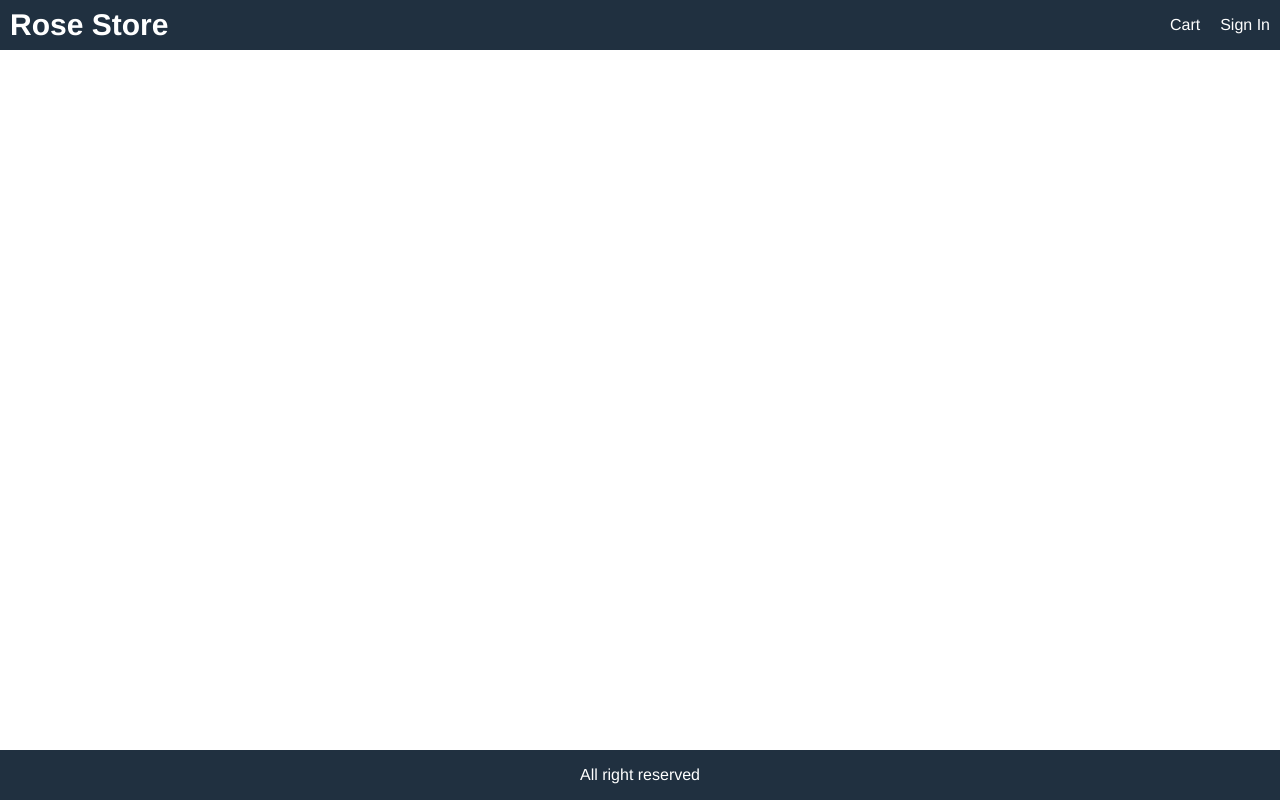
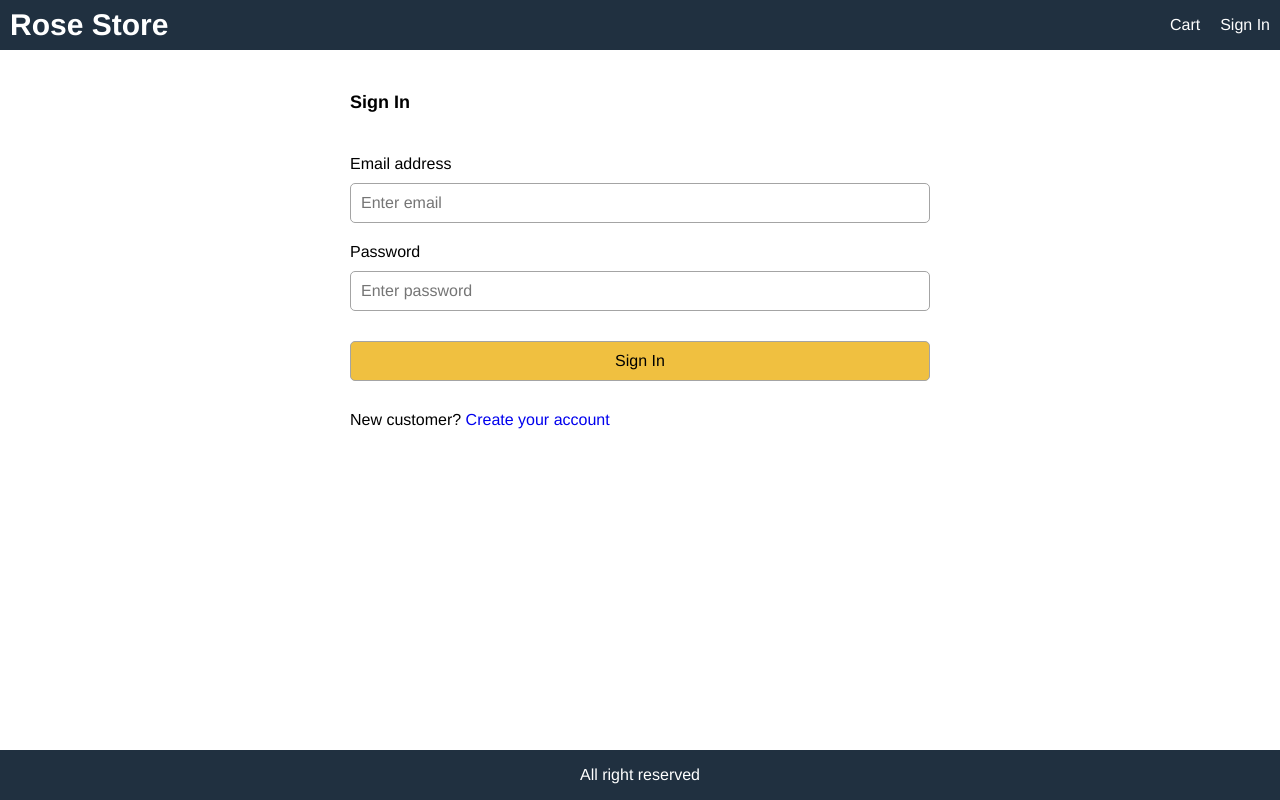
Before and after one commit to jsidd06/rose-store, a React (Create React App) app in the folder fronted/: page /signin in a window 1280 px wide. Built offline with nearby package versions, Linux system fonts and the light colour scheme.

Commit message:
signinscreen design is make it

```diff
--- a/fronted/src/App.js
+++ b/fronted/src/App.js
@@ -4,6 +4,7 @@
 import CartScreen from "./screens/CartScreen";
 import HomeScreen from "./screens/HomeScreen";
 import ProductScreen from "./screens/ProductScreen";
+import SignInScreen from "./screens/SignInScreen";
 
 function App() {
   const cart = useSelector((state) => state.cart);
@@ -32,6 +33,7 @@
             <Route path="/" element={<HomeScreen />} />
             <Route path="/product/:id" element={<ProductScreen />} />
             <Route path="/cart/:id?" element={<CartScreen />} />
+            <Route path="/signin" element={<SignInScreen />} />
           </Routes>
         </main>
         <footer className="row center">All right reserved</footer>
--- /dev/null
+++ b/fronted/src/screens/SignInScreen.js
@@ -0,0 +1,52 @@
+import React, { useState } from "react";
+import { Link } from "react-router-dom";
+
+export default function SignInScreen() {
+  const [email, setEmail] = useState("");
+  const [password, setPassword] = useState("");
+  const submitHandler = (e) => {
+    e.preventDefault();
+    // TODO: sign in action
+  };
+  return (
+    <div>
+      <form className="form" onSubmit={submitHandler}>
+        <div>
+          <h1>Sign In</h1>
+        </div>
+        <div>
+          <label htmlFor="email">Email address</label>
+          <input
+            type="email"
+            id="email"
+            placeholder="Enter email"
+            required
+            onChange={(e) => setEmail(e.target.value)}
+          ></input>
+        </div>
+        <div>
+          <label htmlFor="password">Password</label>
+          <input
+            type="password"
+            id="password"
+            placeholder="Enter password"
+            required
+            onChange={(e) => setPassword(e.target.value)}
+          ></input>
+        </div>
+        <div>
+          <label />
+          <button className="primary" type="submit">
+            Sign In
+          </button>
+        </div>
+        <div>
+          <label />
+          <div>
+            New customer? <Link to="/register">Create your account</Link>
+          </div>
+        </div>
+      </form>
+    </div>
+  );
+}
```
Also changed, not shown: 1 other file (tests, documents, lock files or other folders).
